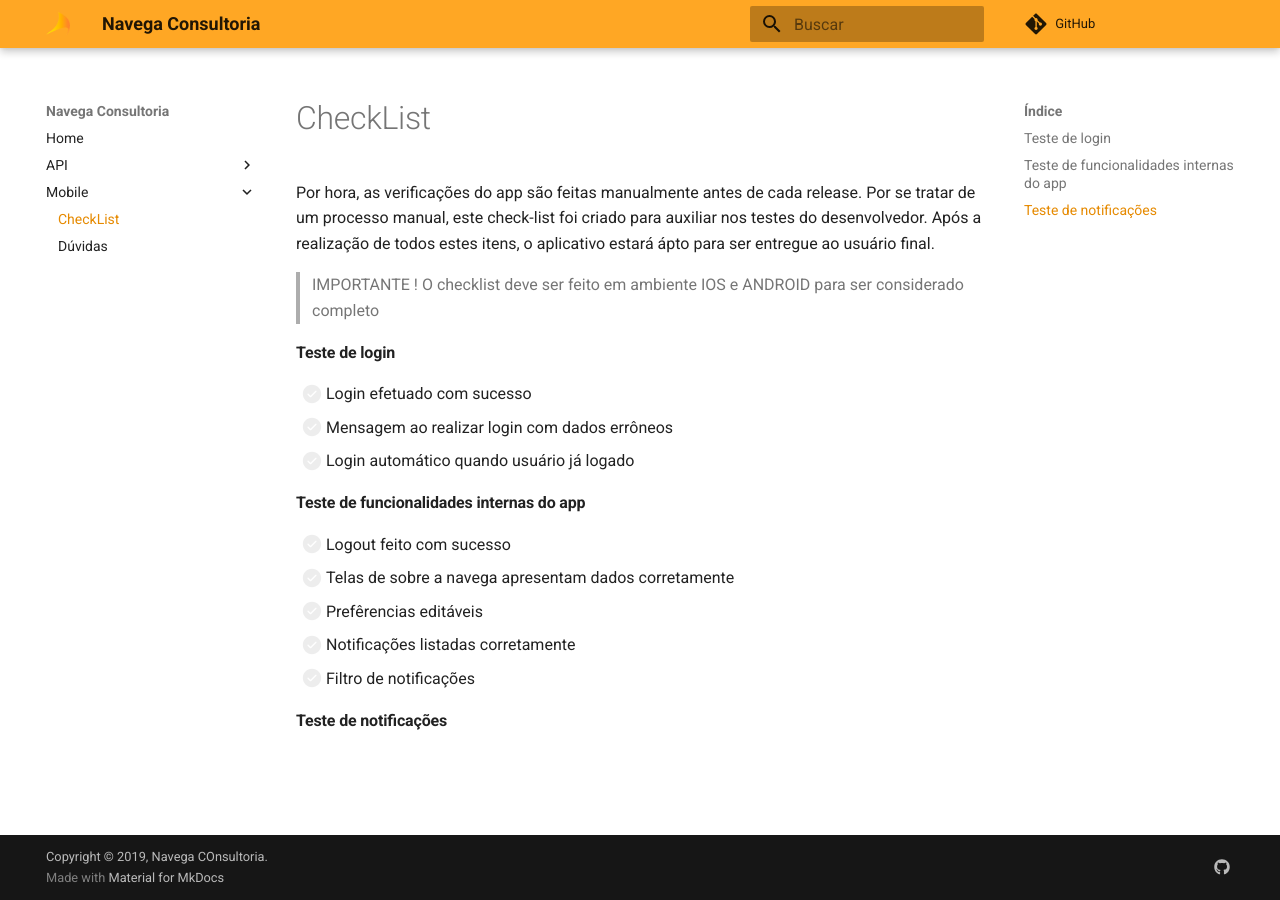
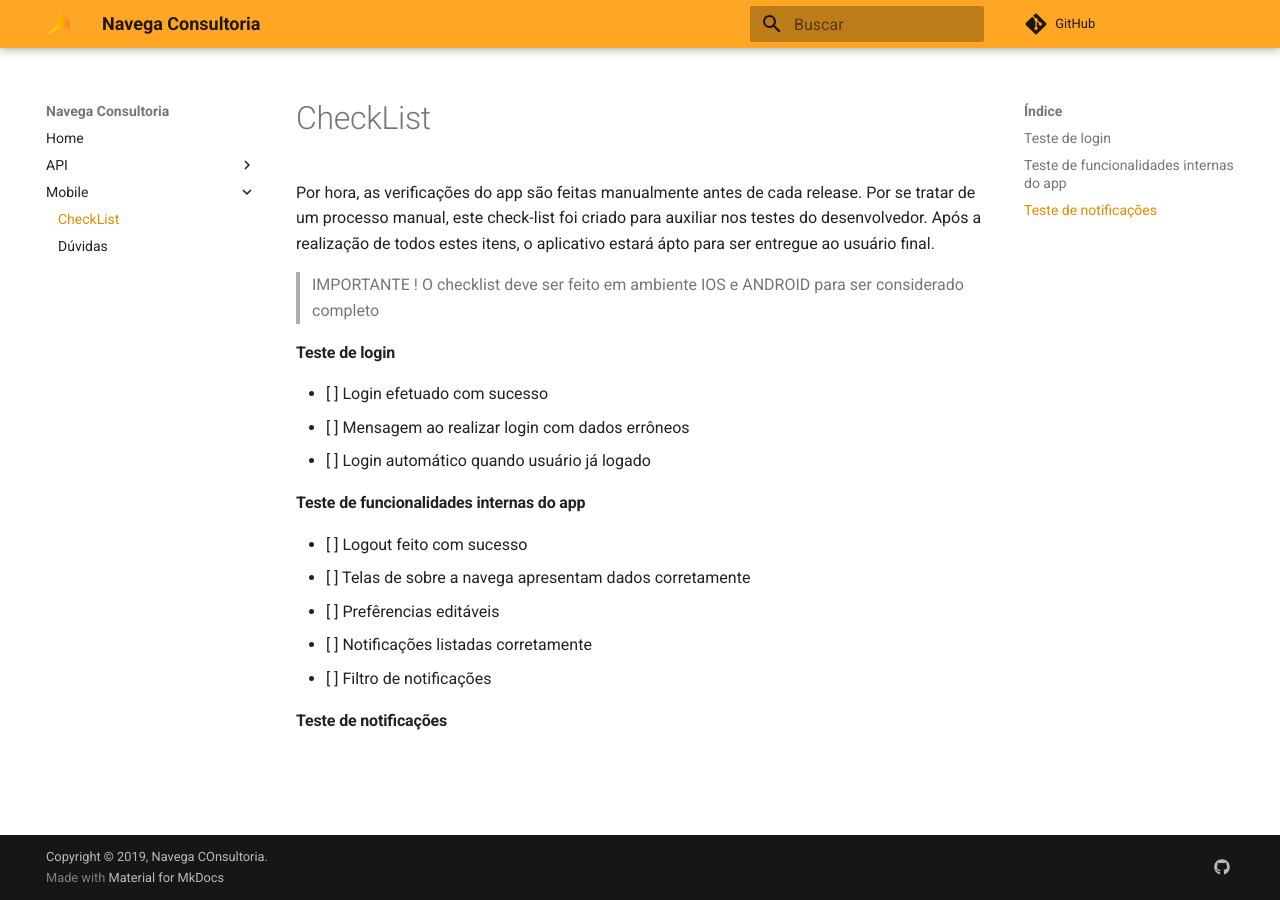
Before and after one commit to NavegaSistemas/Documentacao, an MkDocs documentation site: the page built from docs/Mobile/check_list.md, in a window 1280 px wide. Built offline with MkDocs 1.6.1 and Material for MkDocs 9.7.7, drawn with Linux system fonts in a browser that asks for light colours.

Commit message:
Retirado mkdocs awesome pages plugin

```diff
--- a/mkdocs.yml
+++ b/mkdocs.yml
@@ -33,8 +33,3 @@ nav:
   - Mobile:
     - CheckList: Mobile/check_list.md
     - Dúvidas: Mobile/doubts.md
-
-
-markdown_extensions:
-  - pymdownx.tasklist:
-      custom_checkbox: true
--- a/requirements.txt
+++ b/requirements.txt
@@ -3,5 +3,3 @@ mkdocs==1.0.4
 mkdocs-material==3.1.0
 Pygments==2.2
 pymdown-extensions>=4.11
-mkdocs-awesome-pages-plugin==2.0.1
-pymdown-extensions
```
